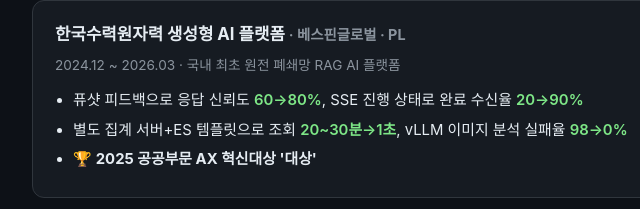
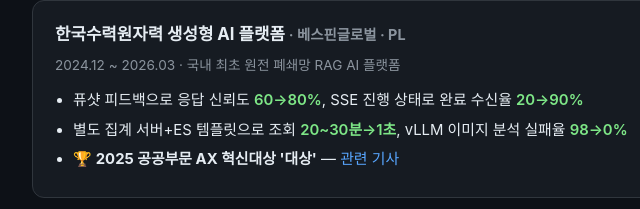
Before and after one commit to LucestDail/portfolio, a plain HTML site: page index.html in a window 1280 px wide. Shown: the part 1494-1703 px from the top of the page, 182-822 px from the left. Drawn offline with Linux system fonts and the light colour scheme.

Commit message:
portfolio: AX 대상 기사 링크 추가

```diff
--- a/index.html
+++ b/index.html
@@ -123,7 +123,7 @@
       <ul>
         <li>퓨샷 피드백으로 응답 신뢰도 <span class="hl">60→80%</span>, SSE 진행 상태로 완료 수신율 <span class="hl">20→90%</span></li>
         <li>별도 집계 서버+ES 템플릿으로 조회 <span class="hl">20~30분→1초</span>, vLLM 이미지 분석 실패율 <span class="hl">98→0%</span></li>
-        <li>🏆 <b>2025 공공부문 AX 혁신대상 '대상'</b></li>
+        <li>🏆 <b>2025 공공부문 AX 혁신대상 '대상'</b> — <a href="https://www.g-enews.com/article/Real-Estate/2025/12/20251219125159707a9fc143920_1" target="_blank" rel="noopener">관련 기사</a></li>
       </ul>
     </div>
 
```
